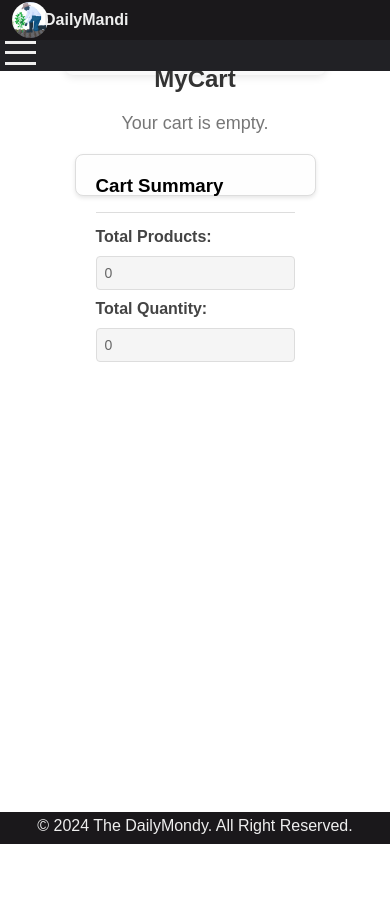
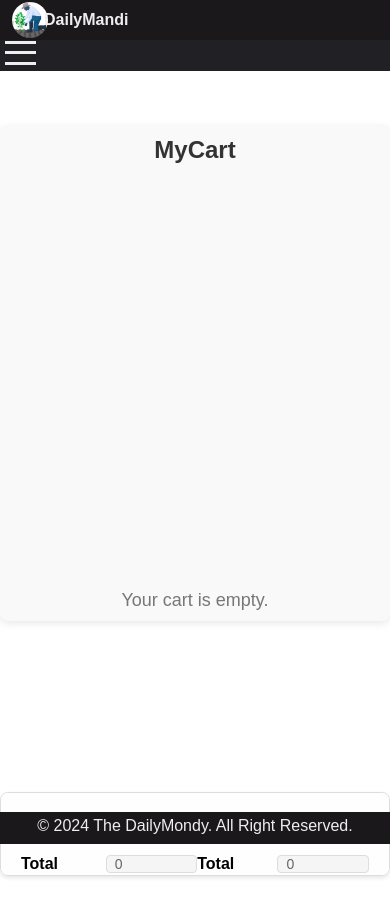
Before and after one commit to Deepak8450/DailyMondyRepo, a React (Create React App) app: page /MyCart in a window 390 px wide. Shown: the top 916 px of the page. Before the commit the page ends 844 px from the top, so only its background shows below. Built offline with nearby package versions, Linux system fonts and the light colour scheme.

Commit message:
add more css

```diff
--- a/src/Components/LoginForm.css
+++ b/src/Components/LoginForm.css
@@ -32,7 +32,7 @@
     flex-direction: column;
     border-radius: 20px 0px 0px 20px;
     padding: 10px;
-    background: rgb(231, 229, 229);
+    background: rgb(255, 253, 254);
     justify-content: space-evenly;
     position: relative;
     z-index: 2;
--- a/src/Components/MyCart.css
+++ b/src/Components/MyCart.css
@@ -1,195 +1,148 @@
-.mycart-container {
-    width: fit-content;
-    height: 100%;
-    margin: 0 auto;
-    padding: 20px;
-    background: #f9f9f9;
+.cart-summary {
+  margin-top: 20px;
+  padding: 15px;
+  border: 1px solid #ccc;
   border-radius: 8px;
-    box-shadow: 0 2px 8px rgba(0, 0, 0, 0.1);
-    font-family: Arial, sans-serif;
+  background-color: #f9f9f9;
+}
+main{
+  width: 100%;
+  height: 57em;
+  display: flex;
+  flex-direction: column;
+  justify-content: space-around;
+  padding-bottom: 30px;
 }
 
-  .mycart-header {
-    text-align: center;
-    font-size: 24px;
-    color: #333;
-    margin-bottom: 20px;
-  }
-
-  .cart-empty-message {
-    text-align: center;
-    font-size: 18px;
-    color: #777;
-  }
-
-  .cart-items {
-    display: flex;
-    flex-direction: column;
-    gap: 15px;
-  }
-
-  .cart-item {
-    display: flex;
-    align-items: center;
-    background: #fff;
-    border: 1px solid #ddd;
-    padding: 10px;
-    border-radius: 8px;
-    box-shadow: 0 1px 4px rgba(0, 0, 0, 0.1);
-  }
-
-  .cart-item-img {
-    width: 80px;
-    height: 80px;
-    object-fit: cover;
-    border-radius: 5px;
-    margin-right: 15px;
-  }
-
-  .cart-item-details {
-    flex: 1;
-  }
-
-  .cart-item-details h3 {
-    margin: 0;
-    font-size: 18px;
-    color: #333;
-  }
-
-  .cart-item-details p {
-    margin: 5px 0;
-    font-size: 14px;
-    color: #555;
-  }
-
-  .total-amount {
-    text-align: right;
-    font-size: 20px;
-    color: #222;
-    font-weight: bold;
-    margin-top: 20px;
-  }
-  /* Main container for the cart */
-.cart-summary {
-    margin-top: 20px;
-    padding: 20px;
-    border: 1px solid #ddd;
-    border-radius: 8px;
-    background-color: #fefefe;
-    box-shadow: 0 2px 4px rgba(0, 0, 0, 0.1);
-  }
-
-  /* Each summary item */
 .summary-item {
   display: flex;
   justify-content: space-between;
-    align-items: center;
   margin-bottom: 10px;
-    font-size: 16px;
-    color: #333;
+  margin-top: 30px;
 }
 
-  /* Input fields for read-only data */
-  .readonly-input {
-    border: 1px solid #ddd;
-    padding: 8px;
-    border-radius: 4px;
-    background-color: #f5f5f5;
-    font-size: 14px;
-    color: #666;
-    width: 60%;
-    text-align: left;
-    box-sizing: border-box;
+.total-summary {
+  margin-top: 15px;
+  display: flex;
+  justify-content: space-between;
 }
 
-  /* Styling the total summary container */
-  .total-summary {
-    margin-top: 15px;
-    padding-top: 15px;
-    border-top: 1px solid #ddd;
-    display: flex;
-    flex-direction: column;
-    gap: 10px;
-  }
-
-  /* Label for input fields */
 label {
   font-weight: bold;
   margin-right: 10px;
-    color: #444;
 }
-  #send{
-    width: 100px;
-    height: 18px;
-    font-size: 11px;
-    color: #eee;
-    background: #007bff;
-  }
-  /* Responsive design for mobile devices */
-  @media (max-width: 768px) {
+
 .readonly-input {
-      width: 100%;
+  border: 1px solid #ccc;
+  padding: 5px;
+  border-radius: 4px;
+  width: 50%;
+  background-color: #e9e9e9;
   font-size: 14px;
 }
+@media only screen and (max-width: 1405px)and (min-width: 610px){
+  .mycart-container{
+    width: 100%;
+    height: 495px;
+    overflow: auto;
+    display: flex;
+    flex-direction: column;
+    justify-content: space-between;
+    align-items: center;
+    transform: translateY(-10px);
+  }
+  .cart-summary{
+    max-width: 605px;
+    height: auto;
+    display: flex;
+    overflow: auto;
+    flex-direction: column;
+  }
+  .summary-item{
+    width: 100%;
+    height: 90px;
+    display: grid;
+    padding: 20px;
+    margin-top: 10px;
+  }
+  .shop-btn{
+ width: 250px;
+ height: 28px;
+ border: none;
+ background: #007bff;
+ color: #fff;
+ font-size: 17px;
+ font-weight: 600;
+ border-radius: 5px;
+ margin-left: 10px;
+ margin-bottom: 80px;
 
-    .summary-item {
+  }
+  .cart-item{
+    width: 283px;
+    height: 120px;
+   margin-top: 10px;
+  }
+  .cart-item-img{
+    width: 100px;
+    height: 90px;
+    margin-right: 15px;
+  }
+  .cart-item-details{
+    padding-top: 17px;
+    padding-left: 15px;
+  }
+  .total-summary{
+    display: flex;
+    margin-top: 20px;
+  }
+}
+@media only screen and (max-width: 605px)and (min-width: 300px){
+  .mycart-container{
+    width: 100%;
+    height: 495px;
+    overflow: auto;
+    display: flex;
     flex-direction: column;
-      align-items: flex-start;
+    justify-content: space-between;
+    align-items: center;
+    transform: translateY(-10px);
+  }
+  .cart-summary{
+    max-width: 605px;
+    height: auto;
+    display: flex;
+    overflow: auto;
+    flex-direction: column;
+  }
+  .summary-item{
+    width: 100%;
+    height: 90px;
+    display: grid;
+    padding: 20px;
+    margin-top: 10px;
+  }
+  .shop-btn{
+ width: 250px;
+ height: 28px;
+ border: none;
+ background: #007bff;
+ color: #fff;
+ font-size: 17px;
+ font-weight: 600;
+ border-radius: 5px;
+ margin-left: 10px;
+ margin-bottom: 80px;
+
+  }
+  .cart-item{
+    width: 300px;
+    height: 390px;
+    margin-top: 10px;
+  }
+  .total-summary{
+    display: flex;
+    margin-top: 20px;
   }
 
-    .total-summary {
-      align-items: flex-start;
 }
-
-    .readonly-item-name {
-      margin-bottom: 5px;
-      outline: none;
-      border: none;
-      color: #797979;
-    }
-  }
-
-  /* Aesthetic improvements for hover and focus */
-  .readonly-input:focus {
-    outline: none;
-    border-color: #007bff;
-  }
-
-  .readonly-input:hover {
-    border-color: #0056b3;
-    background-color: #f0f8ff;
-  }
-
-
-  @media only screen and (max-width: 768px) {
-    .cart-item {
-      flex-direction: column;
-      align-items: flex-start;
-    }
-
-    .cart-item-img {
-      margin-bottom: 10px;
-    }
-
-    .total-amount {
-      text-align: center;
-    }
-  }
-
-  @media only screen and (max-width: 480px) {
-    .mycart-container {
-      padding: 10px;
-    }
-
-    .cart-item-details h3 {
-      font-size: 16px;
-    }
-
-    .cart-item-details p {
-      font-size: 12px;
-    }
-
-    .total-amount {
-      font-size: 18px;
-    }
-  }
--- a/src/Components/MyCart.js
+++ b/src/Components/MyCart.js
@@ -1,7 +1,7 @@
 import React from "react";
 import "./MyCart.css";
 
-export default function MyCart({ cart,grains }) {
+export default function MyCart({ cart, grains }) {
   const totalQuantity = cart.reduce((total, item) => total + item.quantity, 0);
   const totalAmount = cart.reduce(
     (total, item) => total + item.quantity * item.price,
@@ -13,7 +13,6 @@ export default function MyCart({ cart,grains }) {
     const formData = new FormData(event.target);
     const name = formData.get("name"); // Extract the username from the form
 
-
     formData.append("access_key", "194686d3-4360-446e-bfc9-a7cbe39356e1");
 
     const response = await fetch("https://api.web3forms.com/submit", {
@@ -22,6 +21,7 @@ export default function MyCart({ cart,grains }) {
     });
   };
   return (
+    <main>
     <div className="mycart-container">
       <h1 className="mycart-header">MyCart</h1>
       {cart.length === 0 ? (
@@ -30,7 +30,11 @@ export default function MyCart({ cart,grains }) {
         <div className="cart-items">
           {cart.map((item, index) => (
             <div key={index} className="cart-item">
-              <img src={item.img||item.image} alt={item.name} className="cart-item-img" />
+              <img
+                src={item.img || item.image}
+                alt={item.name}
+                className="cart-item-img"
+              />
               <div className="cart-item-details">
                 <h3>{item.name}</h3>
                 <p>Quantity: {item.quantity}</p>
@@ -42,13 +46,23 @@ export default function MyCart({ cart,grains }) {
         </div>
       )}
 
+    </div>
     <div className="cart-summary">
     <h3>Cart Summary</h3>
     {cart.map((item, index) => (
       <div key={index} className="summary-item">
         <form onSubmit={onSubmit}>
-      <input type="hidden" name="access_key" value="194686d3-4360-446e-bfc9-a7cbe39356e1" />
-      <input type="text" value={item.name} name="Items" className="readonly-item-name" />
+          <input
+            type="hidden"
+            name="access_key"
+            value="194686d3-4360-446e-bfc9-a7cbe39356e1"
+          />
+          <input
+            type="text"
+            value={item.name}
+            name="Items"
+            className="readonly-item-name"
+          />
           <input
             type="text"
             value={`Total Quantity: ${item.quantity}`}
@@ -56,8 +70,15 @@ export default function MyCart({ cart,grains }) {
             name="Quantity"
             className="readonly-input"
           />
-      <input type="text" readOnly name="Total Amount" value={totalAmount} />
-      <button type="submit" className="save-btn">Shop Now</button>
+          <input
+            type="text"
+            readOnly
+            name="Total Amount"
+            value={totalAmount}
+          />
+          <button type="submit" className="shop-btn">
+            Shop Now
+          </button>
         </form>
       </div>
     ))}
@@ -79,6 +100,6 @@ export default function MyCart({ cart,grains }) {
       />
     </div>
   </div>
-    </div>
+  </main>
   );
 }
--- a/src/Components/Navbar.css
+++ b/src/Components/Navbar.css
@@ -116,7 +116,7 @@ nav span{
     transform: translateY(-500px);
 }
 input[type="checkbox"]:checked ~ .drop-down-menu{
-  transform: translateY(-60px);
+  transform: translateY(-10px);
   transition: transform .5s ease-in-out;
 }
 #Profile{
@@ -174,6 +174,7 @@ input[type="checkbox"]:checked ~ .drop-down-menu{
         font-size: 14px;
         font-weight: 400;
     }
+
 }
 
 @media only screen and (max-width: 555px)and (min-width: 305px){
--- a/src/Components/UserProfile.css
+++ b/src/Components/UserProfile.css
@@ -5,11 +5,135 @@ body {
   padding: 0;
   box-sizing: border-box;
 }
+.user-profile{
+  display: flex;
+  flex-direction: column;
+  justify-content: center;
+  align-items: center;
+  width: 100%;
+  height: 100%;
 
+}
+
+/* MyCart Component */
+.mycart-container {
+  max-width: 1200px;
+  margin: 20px auto;
+  padding: 20px;
+  background: #f9f9f9;
+  border-radius: 8px;
+  box-shadow: 0 2px 8px rgba(0, 0, 0, 0.1);
+}
+
+.mycart-header {
+  text-align: center;
+  font-size: 24px;
+  color: #333;
+  margin-bottom: 20px;
+}
+
+.cart-empty-message {
+  text-align: center;
+  font-size: 18px;
+  color: #777;
+}
+
+.cart-items {
+  display: grid;
+  grid-template-columns: repeat(auto-fit, minmax(280px, 1fr));
+  gap: 15px;
+  margin-bottom: 20px;
+}
+
+.cart-item {
+  display: flex;
+  flex-direction: row;
+  align-items: center;
+  background: #fff;
+  border: 1px solid #ddd;
+  padding: 10px;
+  border-radius: 8px;
+  box-shadow: 0 1px 4px rgba(0, 0, 0, 0.1);
+}
+
+.cart-item-img {
+  width: 80px;
+  height: 80px;
+  object-fit: cover;
+  border-radius: 5px;
+
+}
+
+.cart-item-details {
+  flex: 1;
+}
+
+.cart-item-details h3 {
+  margin: 0;
+  font-size: 18px;
+  color: #333;
+}
+
+.cart-item-details p {
+  margin: 5px 0;
+  font-size: 14px;
+  color: #555;
+}
+
+.total-amount {
+  text-align: right;
+  font-size: 20px;
+  color: #222;
+  font-weight: bold;
+}
+
+.cart-summary {
+  margin-top: 20px;
+  padding: 20px;
+  border: 1px solid #ddd;
+  border-radius: 8px;
+  background-color: #fefefe;
+  box-shadow: 0 2px 4px rgba(0, 0, 0, 0.1);
+}
+
+.summary-item {
+  display: flex;
+  flex-wrap: wrap;
+  gap: 10px;
+}
+
+.readonly-input {
+  border: 1px solid #ddd;
+  padding: 8px;
+  border-radius: 4px;
+  background-color: #f5f5f5;
+  font-size: 14px;
+  color: #666;
+  width: 100%;
+}
+
+.save-btn {
+  padding: 8px 12px;
+  background-color: #007bff;
+  color: #fff;
+  border: none;
+  border-radius: 4px;
+  font-size: 14px;
+  cursor: pointer;
+}
+
+.save-btn:hover {
+  background-color: #0056b3;
+}
+
+/* User Profile Component */
 .user-profile {
+  max-width: 1200px;
+  margin: 50px auto;
   padding: 20px;
-    max-width: 800px;
-    margin: 0 auto;
+  background: #fff;
+  border-radius: 8px;
+  box-shadow: 0 2px 8px rgba(253, 0, 0, 0.1);
 }
 
 .profile-header {
@@ -23,12 +147,10 @@ body {
   font-weight: bold;
 }
 
-  /* Profile Section */
 .profile-section {
   display: flex;
   flex-direction: column;
   align-items: center;
-    margin-bottom: 30px;
 }
 
 .profile-pic img {
@@ -37,10 +159,6 @@ body {
   border-radius: 50%;
   object-fit: cover;
   border: 2px solid #007bff;
-  }
-
-  .profile-pic input {
-    margin-top: 10px;
 }
 
 .profile-info {
@@ -57,9 +175,10 @@ body {
 .save-btn {
   background-color: #007bff;
   color: #fff;
-    padding: 4px 18px 25px 8px;
+  padding: 8px 16px6px;
   border: none;
   border-radius: 4px;
+
   cursor: pointer;
 }
 
@@ -78,7 +197,9 @@ body {
 
 /* Shopping Summary */
 .shopping-summary {
-    margin-top: 20px;
+  margin-top: 230px;
+  width: 390px;
+  margin-left: 110px;
 }
 
 .shopping-summary h2 {
@@ -106,23 +227,78 @@ body {
   font-size: 16px;
 }
 
-  @media screen and (max-width: 768px) {
+/* Responsive Design */
+@media screen  and (max-width: 760px){
+  .mycart-container, .user-profile {
+    padding: 10px;
+  }
+  .user-profile{
+    max-width: 600px;
+    height: 100%;
+    display: grid;
+    grid-template-columns: 505px;
+    flex-direction: column;
+  }
+  .profile-pic{
+    display: flex;
+    flex-direction: column;
+    margin-top: 50px;
+    position: absolute;
+    top: 100px;
+    left: 4px;
+  }
+  .profile-info{
+    width: 190px;
+    display: flex;
+    justify-content: space-between;
+    transform: translateY(150px);
+  }
+  .cart-items {
+    grid-template-columns: 1fr;
+  }
+
+  .cart-item {
+    flex-direction: column;
+    align-items: flex-start;
+  }
+
+  .cart-item-img {
+    width: 100%;
+    height: auto;
+    margin-bottom: 10px;
+  }
+
   .profile-section {
-    width: fit-content;
     flex-direction: column;
-      align-items: center;
   }
 
   .profile-pic img {
     width: 120px;
     height: 120px;
-    }
-
-    .profile-info h2 {
-      font-size: 20px;
+    transform: translate(175px,0px);
   }
 
   .shopping-summary table {
     font-size: 14px;
   }
+
+  .readonly-input {
+    width: 100%;
+    margin-bottom: 10px;
   }
+
+  .save-btn {
+    width: 55%;
+  }
+}
+@media screen  and (min-width: 605px) and (max-width:1200px){
+  .profile-pic{
+    transform: translateX(50%);
+  }
+  .profile-info{
+    transform: translate(30px,80px);
+  }
+  .shopping-summary{
+    min-width: 500px;
+  }
+}
--- a/src/Components/UserProfile.js
+++ b/src/Components/UserProfile.js
@@ -29,6 +29,7 @@ export default function UserProfile({ username,cart }) {
     <div className="user-profile">
       <div className="profile-header">
         <h1>Hello {username}</h1>
+
       </div>
 
       <div className="profile-section">
```
Lines whose indentation alone changed are shown as unchanged.
